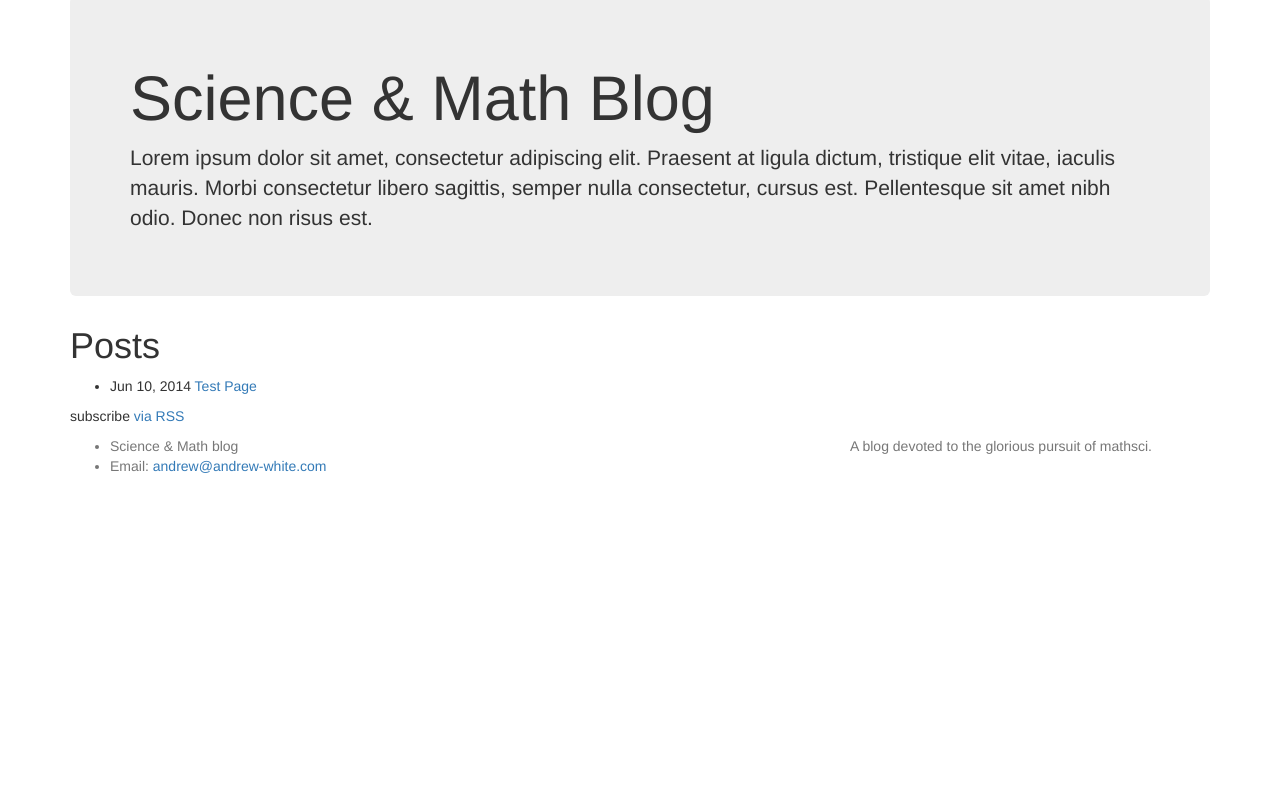
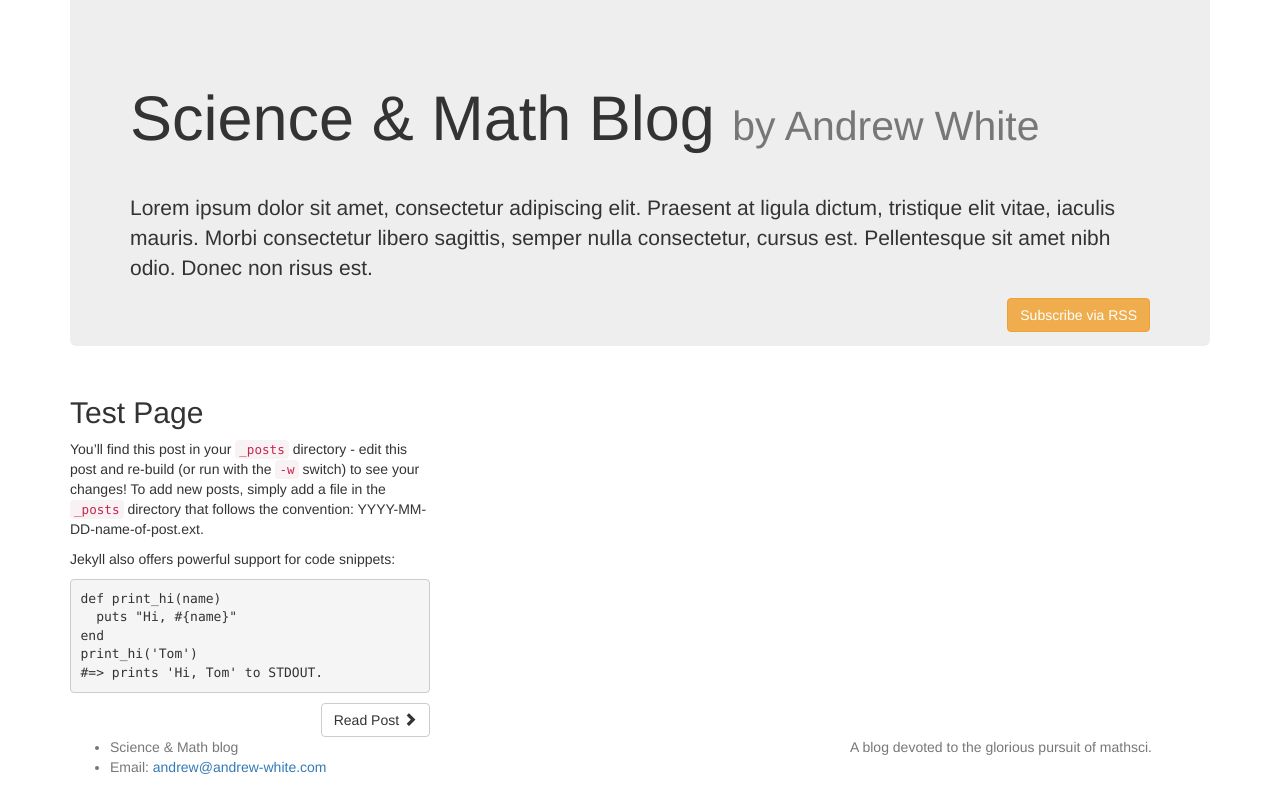
Before and after one commit to whitead/SM-Blog, a Jekyll site: the page built from index.html, in a window 1280 px wide, cut to the strip 104-900 px from the top of the page. Built offline with Jekyll 4.4.1, drawn with Linux system fonts in a browser that asks for light colours; nearby versions of some CDN libraries; library files that are not in the unit come from our copies; some of the changed text lies outside the part shown.

Commit message:
Improved front page

```diff
--- a/_includes/header.html
+++ b/_includes/header.html
@@ -13,8 +13,6 @@
       </div>
       <div class="navbar-collapse collapse">
         <ul class="nav navbar-nav">
-          <li class="active"><a href="#">Link</a></li>
-          <li><a href="#">Link</a></li>
           <li><a href="#">Link</a></li>
           <li class="dropdown">
             <a href="#" class="dropdown-toggle" data-toggle="dropdown">Dropdown <b class="caret"></b></a>
@@ -30,9 +28,7 @@
           </li>
         </ul>
         <ul class="nav navbar-nav navbar-right">
-          <li class="active"><a href="./">Default</a></li>
-          <li><a href="../navbar-static-top/">Static top</a></li>
-          <li><a href="../navbar-fixed-top/">Fixed top</a></li>
+          <li><a href="./">Link</a></li>
         </ul>
       </div><!--/.nav-collapse -->
     </div><!--/.container-fluid -->
--- a/_posts/2014-06-10-test-page.markdown
+++ b/_posts/2014-06-10-test-page.markdown
@@ -19,6 +19,8 @@ end
 print_hi('Tom')
 #=> prints 'Hi, Tom' to STDOUT.
 {% endhighlight %}
+
+<!-- more -->
 
 Check out the [Jekyll docs][jekyll] for more info on how to get the most out of Jekyll. File all bugs/feature requests at [Jekyll's GitHub repo][jekyll-gh].
 
--- a/index.html
+++ b/index.html
@@ -5,21 +5,48 @@ layout: default
 <div class="home">
 
   <div class="jumbotron">
-    <h1> Science & Math Blog</h1>
+    <div class="page-header">
+      <h1> Science & Math Blog
+	<small> by Andrew White  </small>
+      </h1>
+    </div>
     <p> Lorem ipsum dolor sit amet, consectetur adipiscing elit. Praesent at ligula dictum, tristique elit vitae, iaculis mauris. Morbi consectetur libero sagittis, semper nulla consectetur, cursus est. Pellentesque sit amet nibh odio. Donec non risus est.</p>
+    <div class="pull-right">
+    <a class="btn btn-warning" href="{{ "/feed.xml" | prepend: site.baseurl }}"> Subscribe via RSS </a>
+    </div>
   </div>
 
-  <h1>Posts</h1>
+  <div class="row">
+      {% for post in site.posts limit:3 %}
+          <div class="post-content-truncate col-md-4">
+	    <h2> {{ post.title }} </h2>
+	    {%if page.abstract %}
+	        <h4> {{ page.abstract }} </h4>
+	    {% endif %}
+	    <p class="text-muted">{{ page.date | date: "%b %-d, %Y" }}{% if page.author %} • {{ page.author }}{% endif %}{% if page.meta %} • {{ page.meta }}{% endif %}</p>
+	    {% if post.content contains "<!-- more -->" %}
+                {{ post.content | split:"<!-- more -->" | first %}}
+            {% else %}
+                {{ post.content | strip_html | truncatewords: 100 }}
+	    {% endif %}
 
-  <ul class="posts">
-    {% for post in site.posts %}
-      <li>
-        <span class="post-date">{{ post.date | date: "%b %-d, %Y" }}</span>
-        <a class="post-link" href="{{ post.url | prepend: site.baseurl }}">{{ post.title }}</a>
-      </li>
-    {% endfor %}
-  </ul>
+	    <div class="pull-right">
+	      <a href="{{ post.url | prepend: site.baseurl }}" class="btn btn-default">
+		Read Post <span class="glyphicon glyphicon-chevron-right"></span>
+	      </a>
+	    </div>
+          </div>
 
-  <p class="rss-subscribe">subscribe <a href="{{ "/feed.xml" | prepend: site.baseurl }}">via RSS</a></p>
+       {% endfor %}
+   </div>
+
+<!--  <ul class="posts"> -->
+<!--    {% for post in site.posts %} -->
+<!--      <li> -->
+<!--        <span class="post-date">{{ post.date | date: "%b %-d, %Y" }}</span> -->
+<!--        <a class="post-link" href="{{ post.url | prepend: site.baseurl }}">{{ post.title }}</a> -->
+<!--      </li> -->
+<!--    {% endfor %} -->
+<!--  </ul> -->
 
 </div>
```
Also changed, not shown: bootstrap/less/custom.less (+4 -5 lines), 2 other files.
